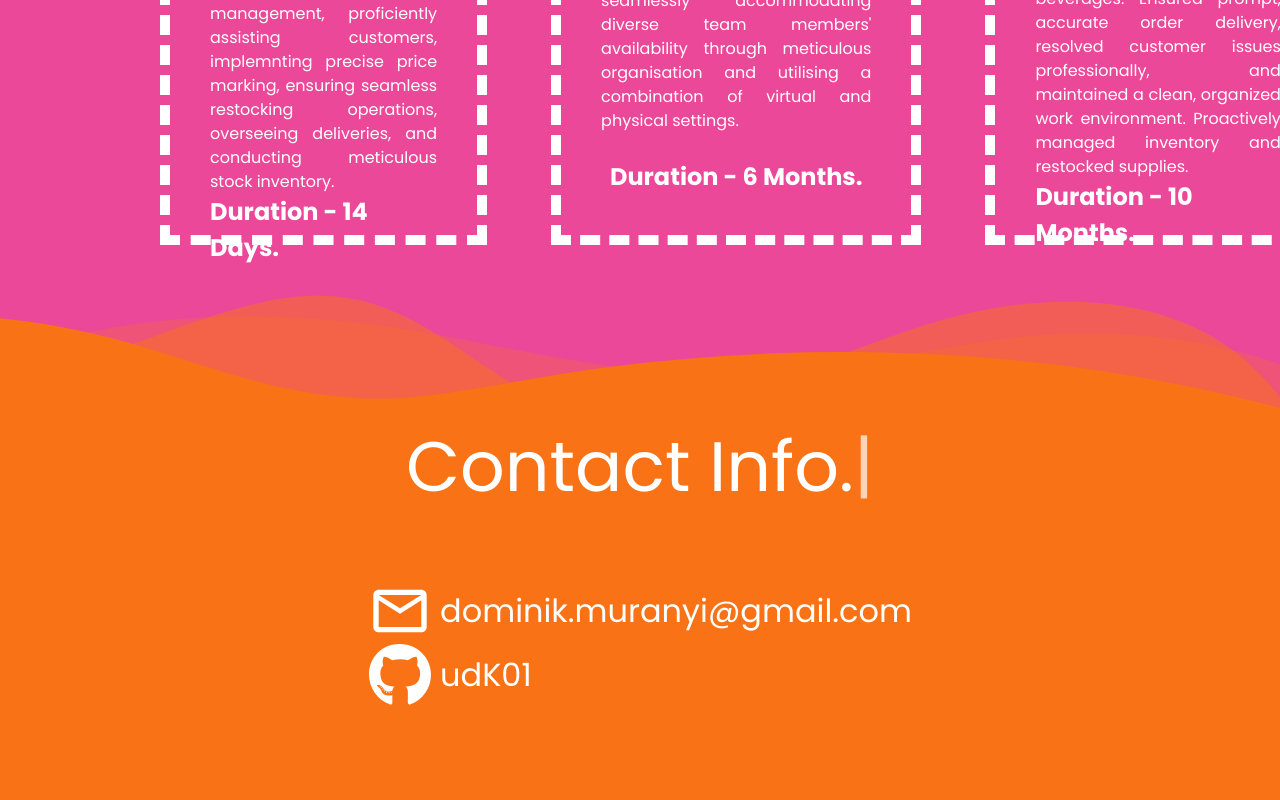
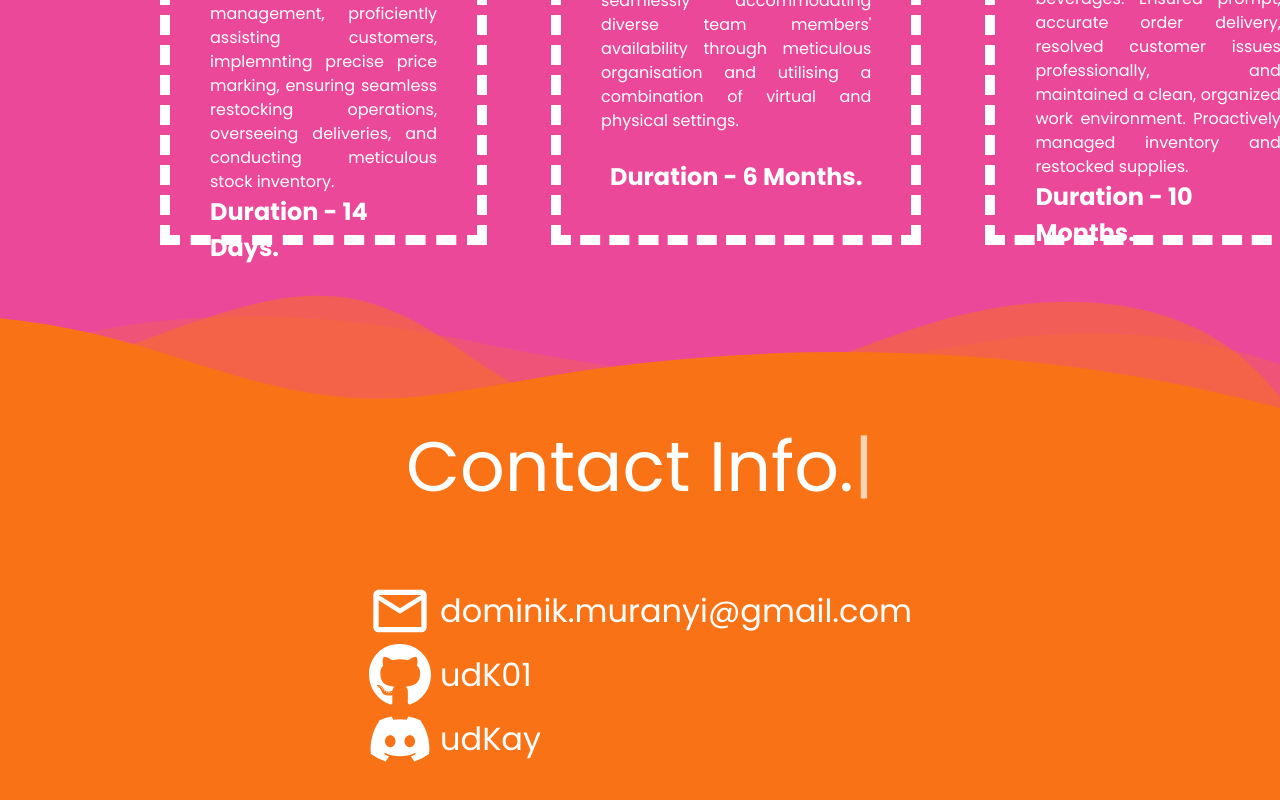
Before and after one commit to udK01/ScrollAnimateProject, a React (Vite) app in the folder ScrollAnimateProject/: page / in a window 1280 px wide. Shown: the part 2747-3547 px from the top of the page. Built offline with nearby package versions, Linux system fonts and the light colour scheme.

Commit message:
Added more contact info.

```diff
--- a/ScrollAnimateProject/src/components/ContactInfo.jsx
+++ b/ScrollAnimateProject/src/components/ContactInfo.jsx
@@ -1,5 +1,6 @@
 import { MdOutlineMailOutline } from "react-icons/md";
-import { FaGithub } from "react-icons/fa6";
+import { FaD, FaGithub } from "react-icons/fa6";
+import { FaDiscord } from "react-icons/fa";
 
 import TypeWriterTitle from "./TypeWriterTitle";
 
@@ -27,6 +28,7 @@ export default function ContactInfo() {
             "dominik.muranyi@gmail.com"
           )}
           {box(<FaGithub className="size-16" />, "udK01")}
+          {box(<FaDiscord className="size-16" />, "udKay")}
         </div>
       </div>
     </section>
```
